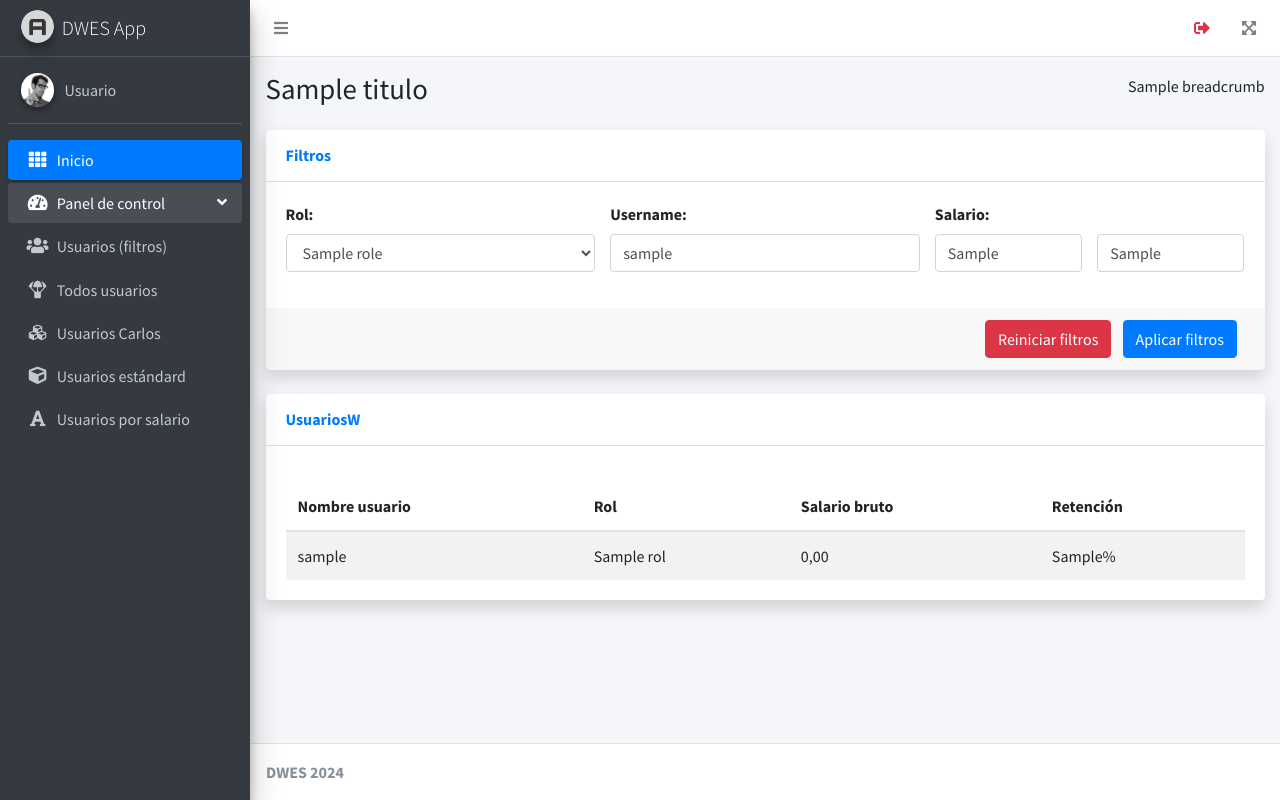
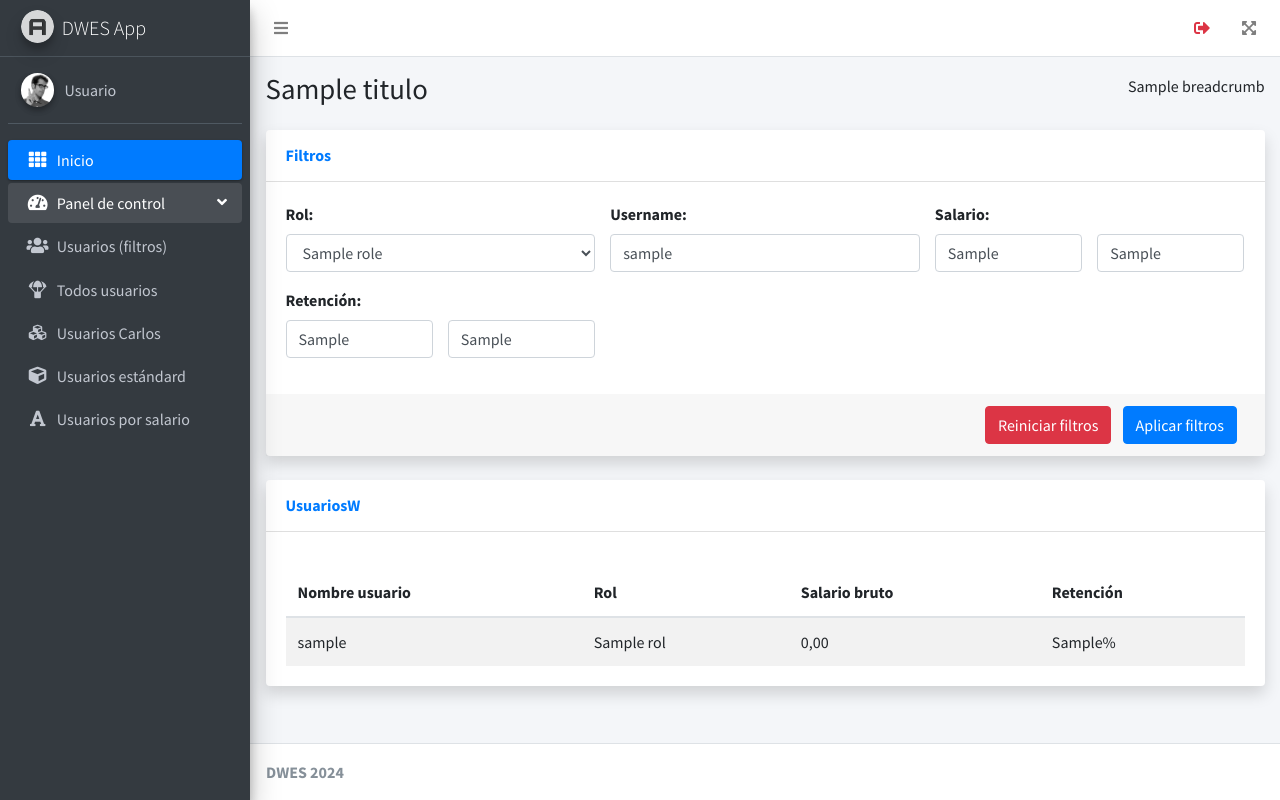
Before and after one commit to smartysharky/ContornoServidor-bbdd-demoUD5, a PHP site: template app/Views/usuarios-filtro.view.php in a window 1280 px wide. Run offline with PHP 8.4, Linux system fonts and the light colour scheme; the template is opened without the code that fills it: most values are stand-ins (such as "Sample title", 1, 10 or a date in 2020); data that the repository does not hold is empty; some libraries are stand-ins or nearby versions.

Commit message:
Filter by retencion

```diff
--- a/app/Views/usuarios-filtro.view.php
+++ b/app/Views/usuarios-filtro.view.php
@@ -60,6 +60,19 @@
                                 </div>
                             </div>
                         </div>
+                        <div class="col-12 col-lg-4">
+                            <div class="mb-3">
+                                <label for="retencion">Retención:</label>
+                                <div class="row">
+                                    <div class="col-6">
+                                        <input type="text" class="form-control" name="min_ret" id="min_ret" value="<?php echo isset($input['min_ret']) ? $input['min_ret'] : ''; ?>" placeholder="Mí­nima" />
+                                    </div>
+                                    <div class="col-6">
+                                        <input type="text" class="form-control" name="max_ret" id="max_ret" value="<?php echo isset($input['max_ret']) ? $input['max_ret'] : ''; ?>" placeholder="Máxima" />
+                                    </div>
+                                </div>
+                            </div>
+                        </div>
                     </div>
                 </div>
                 <div class="card-footer">
```
Also changed, not shown: app/Controllers/UsuarioController.php (+12 -0 lines), app/Models/UsuarioModel.php (+20 -0 lines).
